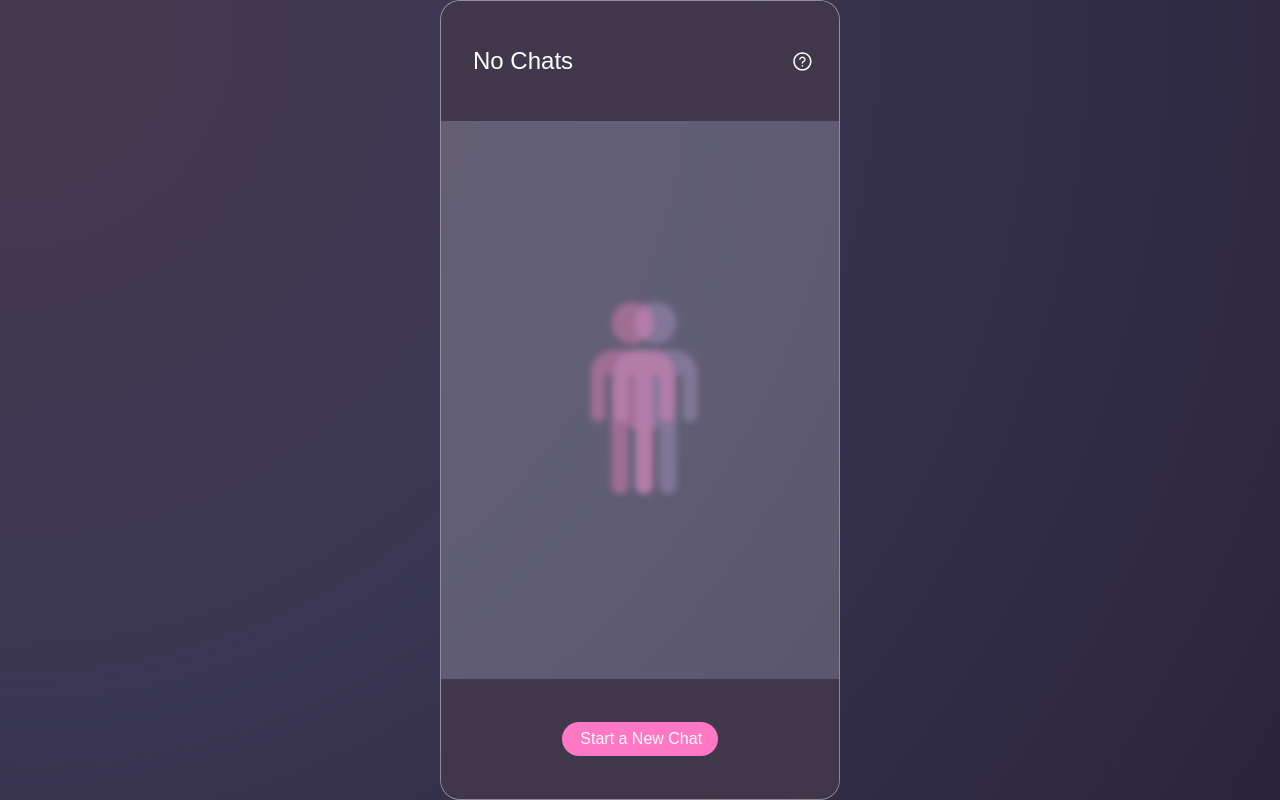
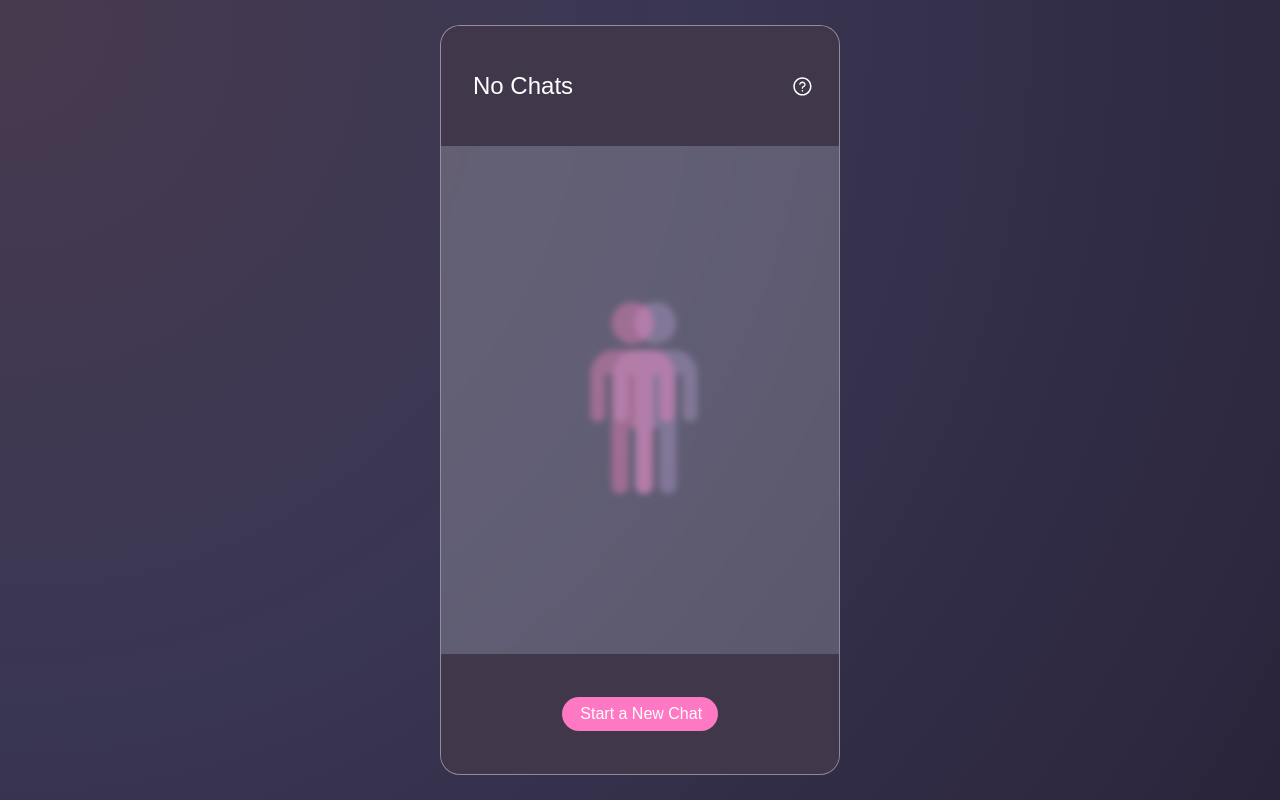
Before and after one commit to vladciuca/shadow-talk, a React (Create React App) app: page / in a window 1280 px wide. Built offline with nearby package versions, Linux system fonts and the light colour scheme.

Commit message:
lowered screen height

```diff
--- a/src/components/Screen/Screen.styles.js
+++ b/src/components/Screen/Screen.styles.js
@@ -1,7 +1,7 @@
 import styled, { css } from "styled-components";
 
 export const ScreenContainer = styled.div`
-  height: 800px;
+  height: 750px;
   width: 400px;
   @media (max-width: 420px) {
     height: 98vh;
```
